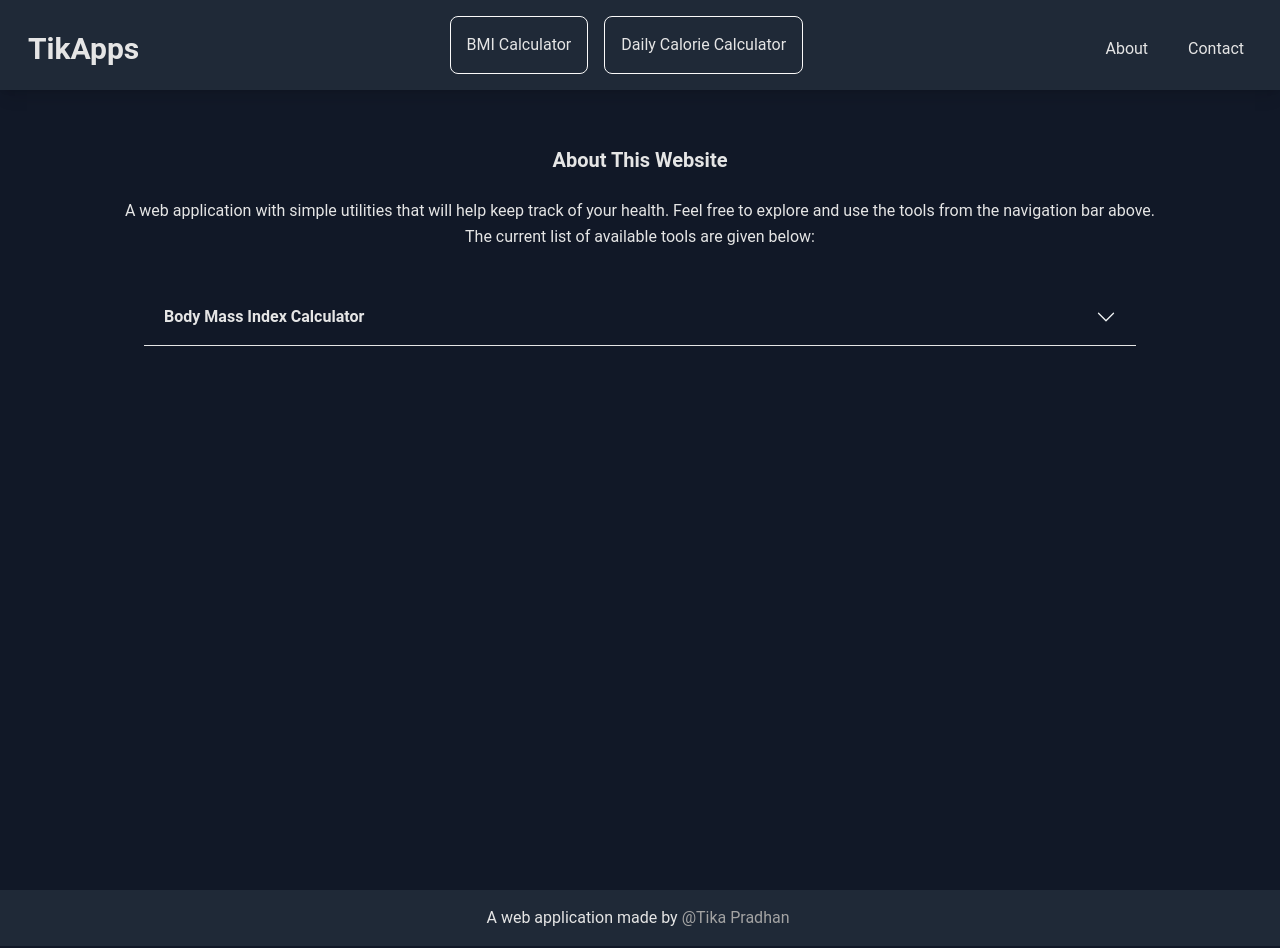
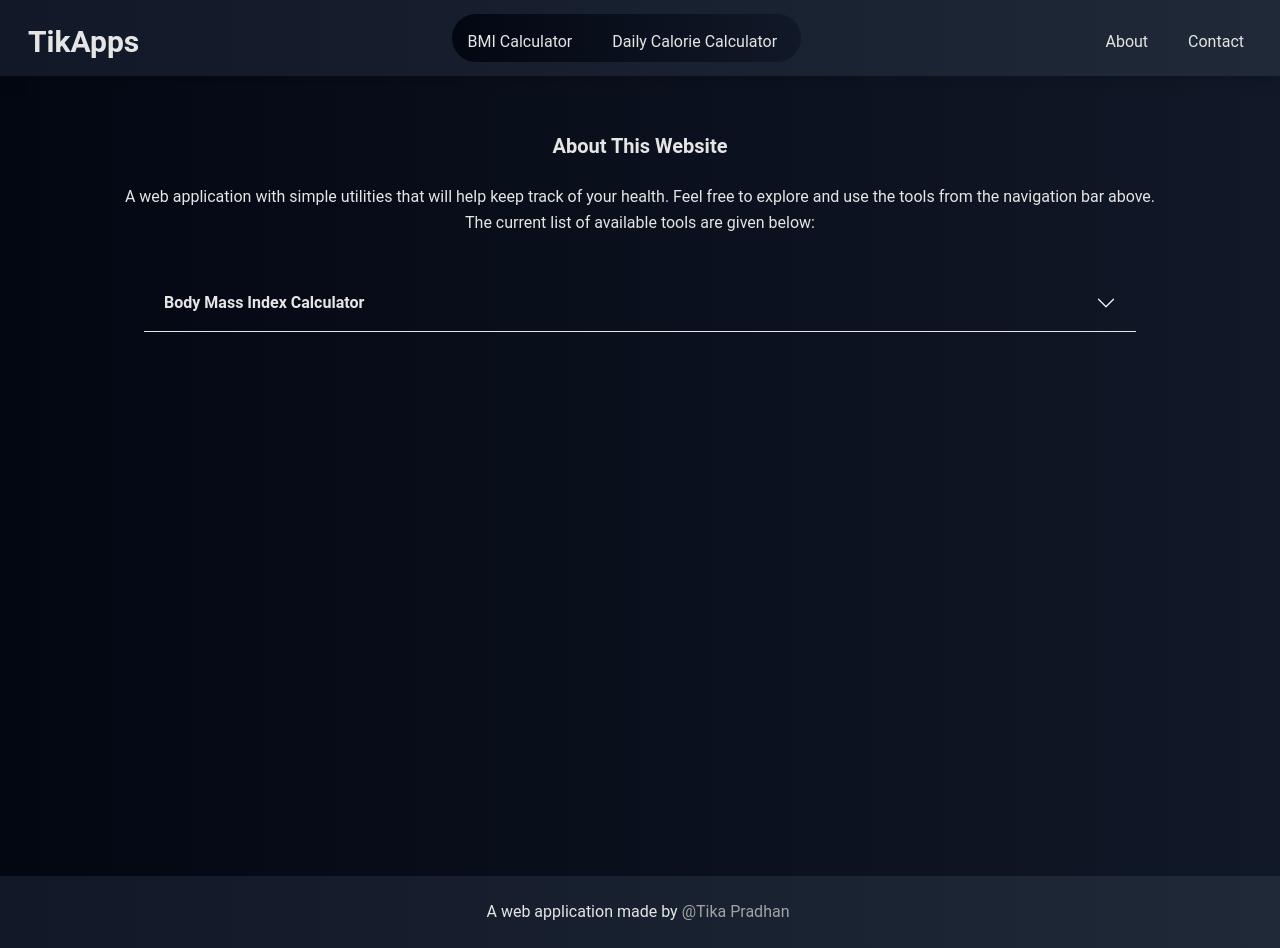
Before and after one commit to tikap/TikApps, a Next.js app: page /about in a window 1280 px wide. Built offline with nearby package versions, Linux system fonts and the light colour scheme; what tw-elements would draw is missing.

Commit message:
Color gradient overhaul

```diff
--- a/app/about/page.js
+++ b/app/about/page.js
@@ -1,20 +1,19 @@
 "use client";
 
 import dynamic from "next/dynamic";
+import PageLoadingWrapper from "../components/wrappers/pageloadingwrapper.js";
 
 // Import sub components dynamically
 const MainWrapper = dynamic(
   () => import("../components/wrappers/mainwrapper.js"),
   {
-    loading: () => (
-      <p className="h-screen p-8 text-center text-neutral-200">Loading...</p>
-    ),
+    loading: () => <PageLoadingWrapper loadingText="Loading..." />,
     ssr: false,
   }
 );
 
 const About = dynamic(() => import("./about.js"), {
-  loading: () => <p className="my-4 text-neutral-200">Loading...</p>,
+  loading: () => <PageLoadingWrapper loadingText="Loading..." />,
   ssr: false,
 });
 
--- a/app/bmi/bmi.js
+++ b/app/bmi/bmi.js
@@ -193,7 +193,7 @@ export default function Bmi() {
     <div>
       <h4 className="mb-6 text-xl font-semibold">Body Mass Index Calculator</h4>
 
-      <div className="flex justify-center items-center">
+      <div className="flex justify-center">
         <form
           id="weightInputs"
           onSubmit={(e) => {
--- a/app/bmi/page.js
+++ b/app/bmi/page.js
@@ -1,20 +1,19 @@
 "use client";
 
 import dynamic from "next/dynamic";
+import PageLoadingWrapper from "../components/wrappers/pageloadingwrapper.js";
 
 // Import sub components dynamically
 const MainWrapper = dynamic(
   () => import("../components/wrappers/mainwrapper.js"),
   {
-    loading: () => (
-      <p className="h-screen p-8 text-center text-neutral-200">Loading...</p>
-    ),
+    loading: () => <PageLoadingWrapper loadingText="Loading..." />,
     ssr: false,
   }
 );
 
 const Bmi = dynamic(() => import("./bmi.js"), {
-  loading: () => <p className="my-4 text-neutral-200">Loading...</p>,
+  loading: () => <PageLoadingWrapper loadingText="Loading..." />,
   ssr: false,
 });
 
--- a/app/calorie/page.js
+++ b/app/calorie/page.js
@@ -1,14 +1,13 @@
 "use client";
 
 import dynamic from "next/dynamic";
+import PageLoadingWrapper from "../components/wrappers/pageloadingwrapper.js";
 
 // Import sub components dynamically
 const MainWrapper = dynamic(
   () => import("../components/wrappers/mainwrapper.js"),
   {
-    loading: () => (
-      <p className="h-screen p-8 text-center text-neutral-200">Loading...</p>
-    ),
+    loading: () => <PageLoadingWrapper loadingText="Loading..." />,
     ssr: false,
   }
 );
@@ -17,3 +16,8 @@ const MainWrapper = dynamic(
 export default function Page() {
   return <MainWrapper wrappedComponent={<p>Work in progress...</p>} />;
 }
+
+// Sauce:
+// https://en.wikipedia.org/wiki/Harris%E2%80%93Benedict_equation
+// https://en.wikipedia.org/wiki/Schofield_equation
+// https://en.wikipedia.org/wiki/Institute_of_Medicine_Equation
--- a/app/components/emails/ContactSubmitEmail.js
+++ b/app/components/emails/ContactSubmitEmail.js
@@ -9,6 +9,7 @@ import {
   Section,
   Text,
   Tailwind,
+  Heading,
 } from "@react-email/components";
 
 export default function ContactSubmitEmail({ name, email, message, sendCopy }) {
@@ -22,16 +23,22 @@ export default function ContactSubmitEmail({ name, email, message, sendCopy }) {
       <Preview>{limit(message, 50)}...</Preview>
 
       <Tailwind>
-        <Body className="w-auto h-auto min-h-screen bg-gray-900 text-neutral-200 p-12 text-center">
+        <Body
+          className="w-auto h-auto min-h-screen
+        bg-gray-900
+        text-neutral-200 p-12 text-center"
+        >
           <Section>
             <Container>
               <Hr />
               <Section>
                 <Row>
-                  <Text>Contact form submitted in TikApps:</Text>
-                  <Text>{message}</Text>
+                  <Heading className="text-lg font-bold">
+                    Contact form submitted in TikApps
+                  </Heading>
+                  <Text>Message: {message}</Text>
                   <Text>
-                    sent by {name} {email}.
+                    by {name}, {email}
                   </Text>
                 </Row>
               </Section>
--- a/app/components/footer.js
+++ b/app/components/footer.js
@@ -2,7 +2,10 @@ import Link from "next/link";
 
 export default function Footer() {
   return (
-    <footer className="bg-gray-800 text-center lg:text-left">
+    <footer
+      className="bg-gradient-to-r from-gray-900 bg-gray-800 py-2
+    text-center lg:text-left"
+    >
       <div className="p-4 text-center text-neutral-200">
         A web application made by
         <Link
--- a/app/components/header.js
+++ b/app/components/header.js
@@ -16,7 +16,9 @@ export default function Header() {
   return (
     <header>
       <nav
-        className="relative flex w-full items-center justify-between bg-gray-800 py-2 text-neutral-200 shadow-lg hover:text-neutral-400 focus:text-neutral-700"
+        className="relative flex w-full items-center justify-between
+        bg-gradient-to-r from-gray-900 bg-gray-800 py-2
+        text-neutral-200 shadow-lg hover:text-neutral-400 focus:text-neutral-700"
         data-te-navbar-ref
       >
         <div className="flex w-full flex-wrap items-center justify-between px-3">
@@ -42,13 +44,12 @@ export default function Header() {
               </li>
             </ul>
             <ul
-              className="mr-auto flex flex-col flex-wrap justify-center items-center lg:flex-row"
+              className="mr-auto flex flex-col flex-wrap justify-center items-center lg:flex-row
+              rounded-full
+              bg-gradient-to-r from-gray-950 bg-gray-900"
               data-te-navbar-nav-ref
             >
-              <li
-                className="w-max border border-neutral-50 rounded-lg m-2 p-2"
-                data-te-nav-item-ref
-              >
+              <li className="m-2 lg:mb-0 lg:pr-2" data-te-nav-item-ref>
                 <Link
                   className="block transition duration-150 ease-in-out
                   hover:text-neutral-400
@@ -63,10 +64,7 @@ export default function Header() {
                   BMI Calculator
                 </Link>
               </li>
-              <li
-                className="w-max border border-neutral-50 rounded-lg m-2 p-2"
-                data-te-nav-item-ref
-              >
+              <li className="m-2 lg:mb-0 lg:pr-2" data-te-nav-item-ref>
                 <Link
                   className="block transition duration-150 ease-in-out
                   hover:text-neutral-400
--- a/app/components/wrappers/mainwrapper.js
+++ b/app/components/wrappers/mainwrapper.js
@@ -1,6 +1,10 @@
 export default function MainWrapper({ wrappedComponent }) {
   return (
-    <div className="w-auto h-auto min-h-screen bg-gray-900 text-neutral-200 p-12 text-center">
+    <div
+      className="w-auto h-auto min-h-screen
+      bg-gradient-to-r from-gray-950 to-gray-900
+    text-neutral-200 p-12 text-center"
+    >
       {wrappedComponent}
     </div>
   );
--- /dev/null
+++ b/app/components/wrappers/pageloadingwrapper.js
@@ -0,0 +1,11 @@
+export default function PageLoadingWrapper({ loadingText }) {
+  return (
+    <p
+      className="h-screen p-8
+  bg-gradient-to-r from-gray-950 to-gray-900
+  text-center text-neutral-200"
+    >
+      {loadingText}
+    </p>
+  );
+}
--- a/app/contact/page.js
+++ b/app/contact/page.js
@@ -1,20 +1,19 @@
 "use client";
 
 import dynamic from "next/dynamic";
+import PageLoadingWrapper from "../components/wrappers/pageloadingwrapper.js";
 
 // Import sub components dynamically
 const MainWrapper = dynamic(
   () => import("../components/wrappers/mainwrapper.js"),
   {
-    loading: () => (
-      <p className="h-screen p-8 text-center text-neutral-200">Loading...</p>
-    ),
+    loading: () => <PageLoadingWrapper loadingText="Loading..." />,
     ssr: false,
   }
 );
 
 const Contact = dynamic(() => import("./contact.js"), {
-  loading: () => <p className="my-4 text-neutral-200">Loading...</p>,
+  loading: () => <PageLoadingWrapper loadingText="Loading..." />,
   ssr: false,
 });
 
--- a/app/page.js
+++ b/app/page.js
@@ -1,20 +1,19 @@
 "use client";
 
 import dynamic from "next/dynamic";
+import PageLoadingWrapper from "./components/wrappers/pageloadingwrapper.js";
 
 // Import sub components dynamically
 const MainWrapper = dynamic(
   () => import("./components/wrappers/mainwrapper.js"),
   {
-    loading: () => (
-      <p className="h-screen p-8 text-center text-neutral-200">Loading...</p>
-    ),
+    loading: () => <PageLoadingWrapper loadingText="Loading..." />,
     ssr: false,
   }
 );
 
 const Home = dynamic(() => import("./components/home.js"), {
-  loading: () => <p className="my-4 text-neutral-200">Loading...</p>,
+  loading: () => <PageLoadingWrapper loadingText="Loading..." />,
   ssr: false,
 });
 
```
